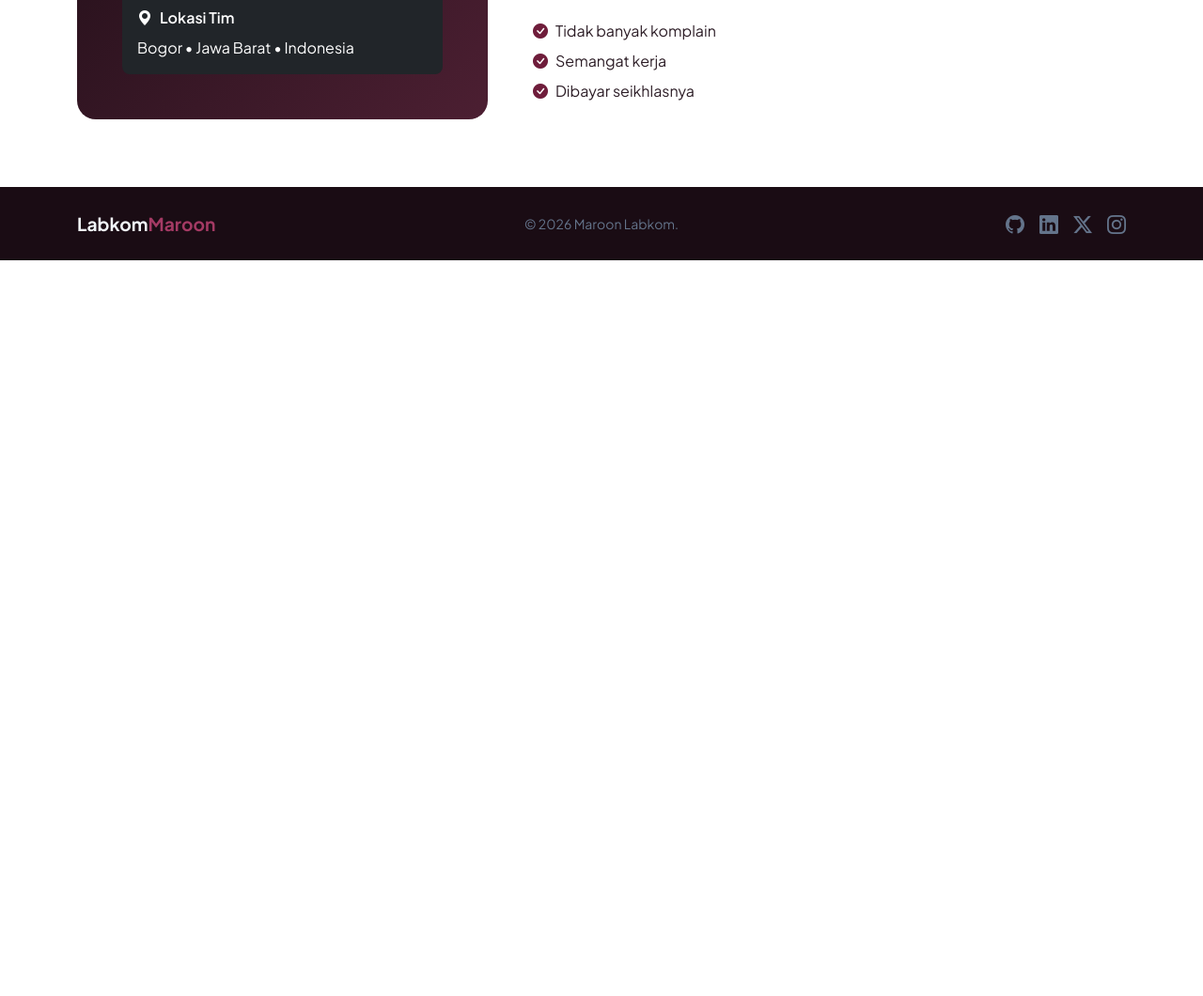
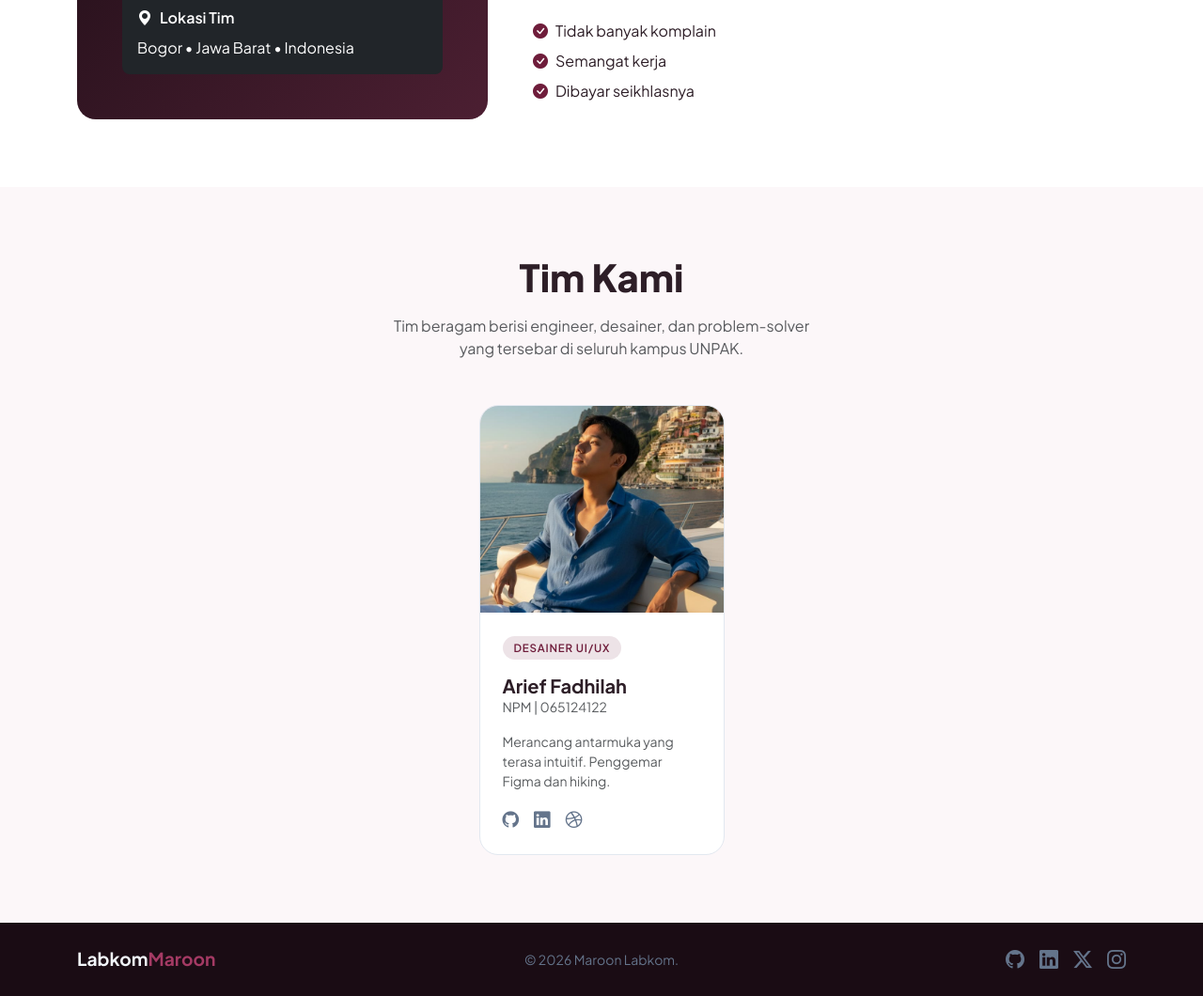
Before and after one commit to zoradavidinataa/SE-Pertemuan-5, a plain HTML site: page index.html in a window 1280 px wide. Shown: the part 1697-2757 px from the top of the page at 94% size. Before the commit the page ends 1974 px from the top, so only its background shows below. Drawn offline with nearby package versions, Linux system fonts and the light colour scheme.

Commit message:
tambah biodata B

```diff
--- a/index.html
+++ b/index.html
@@ -96,7 +96,6 @@
   </section>
 
   <!-- ═══════════════════════════════════════════════════
-<<<<<<< HEAD
        SERVICES
   ════════════════════════════════════════════════════ -->
   <section id="services" class="py-5">
@@ -243,8 +242,48 @@
   </section>
 
   <!-- ═══════════════════════════════════════════════════
-=======
->>>>>>> 168bf5d2840f74dc34a3254273a75c493da6378a
+       TEAM
+  ════════════════════════════════════════════════════ -->
+  <section id="team" class="py-5">
+    <div class="container py-4">
+
+      <div class="text-center mb-5">
+        <h2 class="fw-800 fs-1 mb-3" style="font-weight: 800;">Tim Kami</h2>
+        <p class="text-muted mx-auto" style="max-width: 480px;">
+          Tim beragam berisi engineer, desainer, dan problem-solver
+          yang tersebar di seluruh kampus UNPAK.
+        </p>
+      </div>
+
+      <div class="row g-4 justify-content-center">
+        <div class="col-md-6 col-lg-3">
+          <div class="team-card bg-white h-100">
+            <div class="photo-wrap">
+              <img
+                src="images/tim_2.jpeg"
+                alt="ari"
+              />
+            </div>
+            <div class="p-4">
+              <span class="role-badge mb-2">Desainer UI/UX</span>
+              <h5 class="fw-700 mb-0 mt-2" style="font-weight:700;">Arief Fadhilah</h5>
+              <p class="text-muted small mb-3">NPM | 065124122</p>
+              <p class="text-muted small mb-3">
+                Merancang antarmuka yang terasa intuitif. Penggemar Figma dan hiking.
+              </p>
+              <div class="d-flex gap-3">
+                <a href="#" class="social-link"><i class="bi bi-github"></i></a>
+                <a href="#" class="social-link"><i class="bi bi-linkedin"></i></a>
+                <a href="#" class="social-link"><i class="bi bi-dribbble"></i></a>
+              </div>
+            </div>
+          </div>
+        </div>
+      </div>
+    </div>
+  </section>
+
+  <!-- ═══════════════════════════════════════════════════
        FOOTER
   ════════════════════════════════════════════════════ -->
   <footer class="py-4">
--- a/style.css
+++ b/style.css
@@ -66,6 +66,23 @@ body {
   color: #fff;
 }
 
+.hero-stat {
+  border-left: 3px solid var(--brand-maroon);
+  padding-left: 1rem;
+}
+.hero-stat .number {
+  font-size: 2rem;
+  font-weight: 800;
+  color: #f1f5f9;
+  line-height: 1;
+}
+.hero-stat .label {
+  font-size: 0.8rem;
+  color: #64748b;
+  text-transform: uppercase;
+  letter-spacing: 0.06em;
+}
+
 /* ── Services ───────────────────────────────────────── */
 #services {
   background: #fcf7f9;
@@ -106,8 +123,62 @@ body {
   align-items: center;
   justify-content: center;
 }
+.about-check {
+  color: var(--brand-maroon);
+}
 
-.about-check {
+/* ── Team ───────────────────────────────────────────── */
+#team {
+  background: #fcf7f9;
+}
+
+.team-card {
+  border: 1px solid #e2e8f0;
+  border-radius: 1.25rem;
+  overflow: hidden;
+  transition:
+    transform 0.2s,
+    box-shadow 0.2s;
+}
+.team-card:hover {
+  transform: translateY(-5px);
+  box-shadow: 0 16px 40px rgba(0, 0, 0, 0.1);
+}
+.team-card .photo-wrap {
+  height: 220px;
+  background: linear-gradient(135deg, #f7e4ec, #efd2dc);
+  overflow: hidden;
+  display: flex;
+  align-items: center;
+  justify-content: center;
+}
+.team-card .photo-wrap img {
+  width: 100%;
+  height: 100%;
+  object-fit: cover;
+}
+.team-card .photo-wrap .placeholder-icon {
+  font-size: 5rem;
+  color: #94a3b8;
+}
+.team-card .role-badge {
+  font-size: 0.72rem;
+  font-weight: 600;
+  letter-spacing: 0.07em;
+  text-transform: uppercase;
+  background: rgba(111, 29, 59, 0.12);
+  color: var(--brand-maroon);
+  border-radius: 50px;
+  padding: 0.25rem 0.75rem;
+  display: inline-block;
+}
+.team-card .social-link {
+  color: #64748b;
+  text-decoration: none;
+  font-size: 1.1rem;
+  transition: color 0.15s;
+}
+.team-card .social-link:hover {
   color: var(--brand-maroon);
 }
 
@@ -116,22 +187,18 @@ footer {
   background: var(--brand-dark);
   color: #64748b;
 }
-
 footer a {
   color: #64748b;
   text-decoration: none;
 }
-
 footer a:hover {
   color: var(--brand-maroon-light);
 }
-
 footer .footer-brand {
   color: #f1f5f9;
   font-weight: 700;
   font-size: 1.2rem;
 }
-
 footer .footer-brand span {
   color: var(--brand-maroon-light);
 }
```
Also changed, not shown: images/tim_2.jpeg (added).
